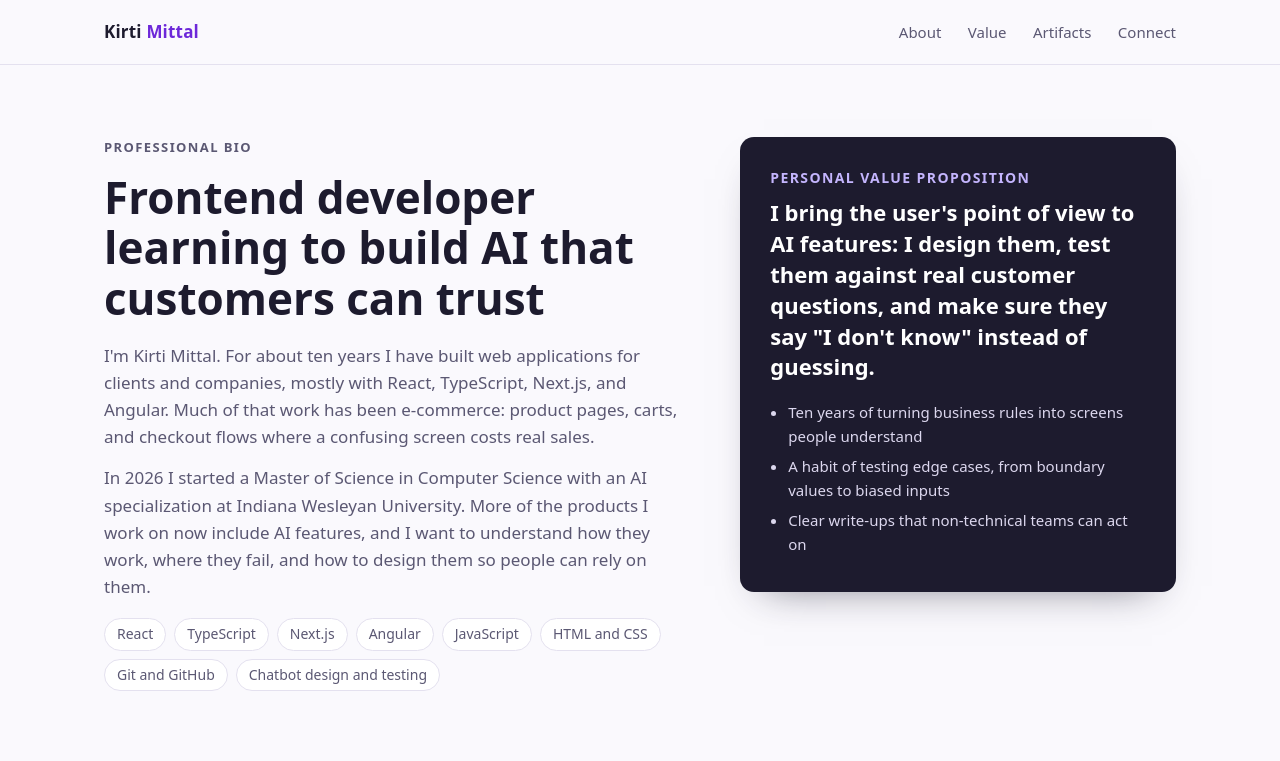
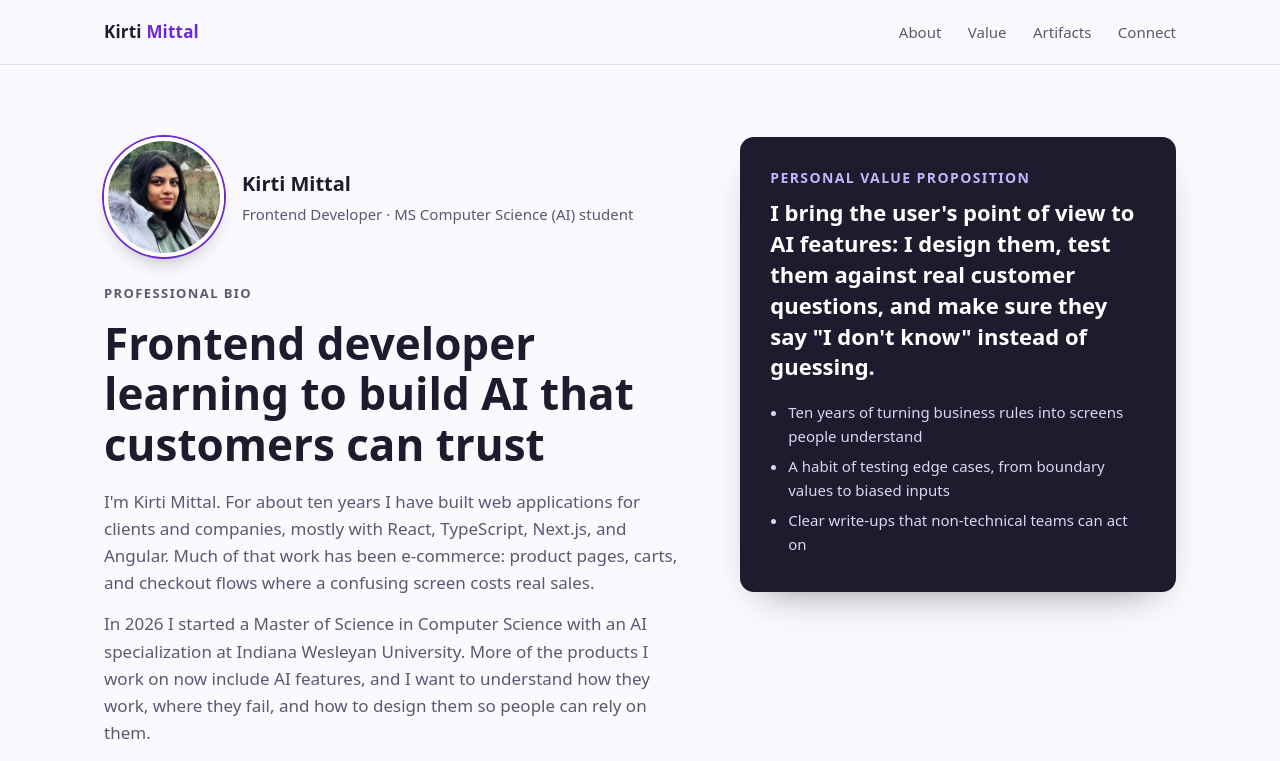
Before and after one commit to KirtiMittal777/aiml-portfolio, a plain HTML site: page index.html in a window 1280 px wide. Shown: the top 761 px of the page. Drawn offline with Linux system fonts and the light colour scheme.

Commit message:
Revision 2

```diff
--- a/index.html
+++ b/index.html
@@ -23,6 +23,13 @@
   <main class="wrap">
     <section class="intro" id="about">
       <div>
+        <div class="profile">
+          <img class="avatar" src="images/kirti-mittal.jpg" alt="Photo of Kirti Mittal" width="120" height="120">
+          <div>
+            <p class="name">Kirti Mittal</p>
+            <p class="role">Frontend Developer · MS Computer Science (AI) student</p>
+          </div>
+        </div>
         <p class="eyebrow">Professional Bio</p>
         <h1>Frontend developer learning to build AI that customers can trust</h1>
         <p>I'm Kirti Mittal. For about ten years I have built web applications for clients and companies, mostly with React, TypeScript, Next.js, and Angular. Much of that work has been e-commerce: product pages, carts, and checkout flows where a confusing screen costs real sales.</p>
--- a/styles.css
+++ b/styles.css
@@ -163,3 +163,13 @@ figcaption b { color: var(--ink); }
   table.results th, table.results td { padding: 7px 8px; }
   .topbar nav a:first-child { display: none; }
 }
+
+/* Profile photo */
+.profile { display: flex; align-items: center; gap: 18px; margin: 0 0 26px; }
+.avatar {
+  width: 120px; height: 120px; border-radius: 50%; object-fit: cover;
+  border: 4px solid #fff; box-shadow: 0 0 0 2px var(--brand), 0 12px 26px -16px rgba(29, 27, 46, 0.6);
+}
+.profile .name { margin: 0; font-size: 20px; font-weight: 700; color: var(--ink); }
+.profile .role { margin: 2px 0 0; font-size: 15px; color: var(--muted); }
+@media (max-width: 560px) { .avatar { width: 96px; height: 96px; } }
```
Also changed, not shown: images/kirti-mittal.jpg (added).
